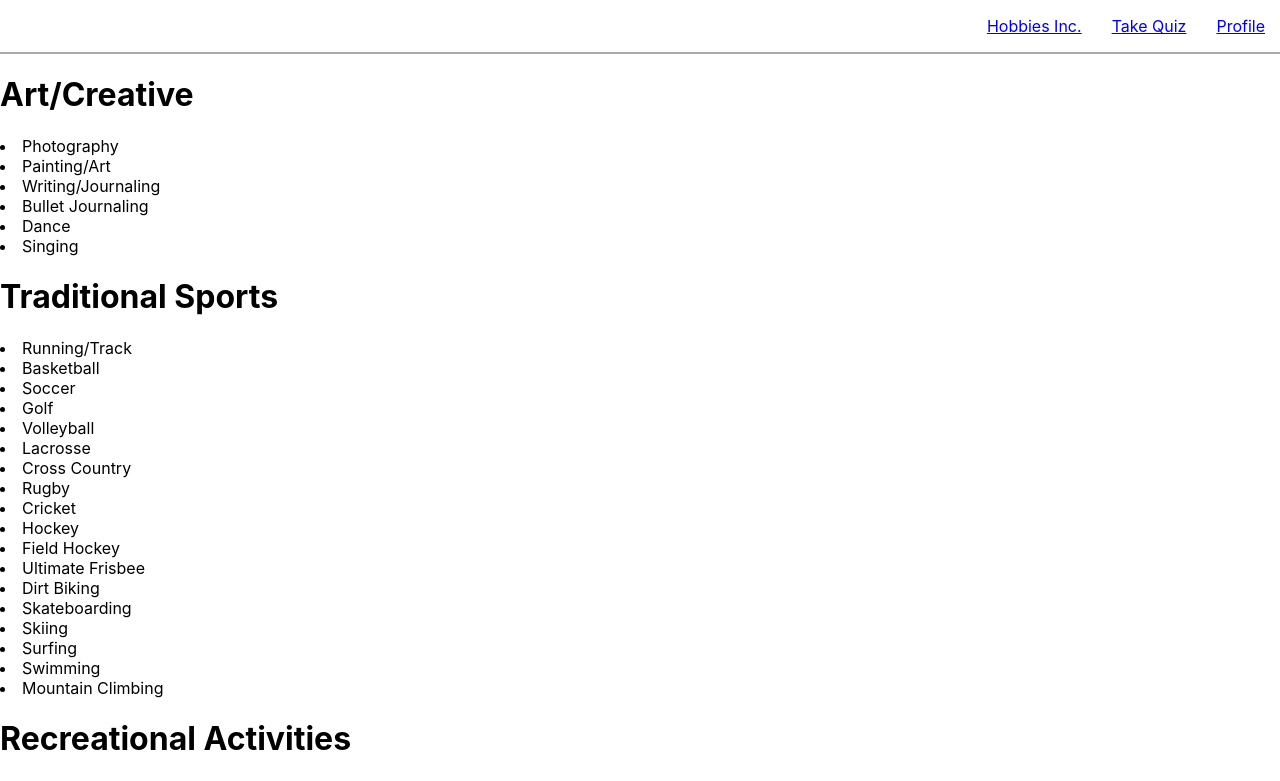
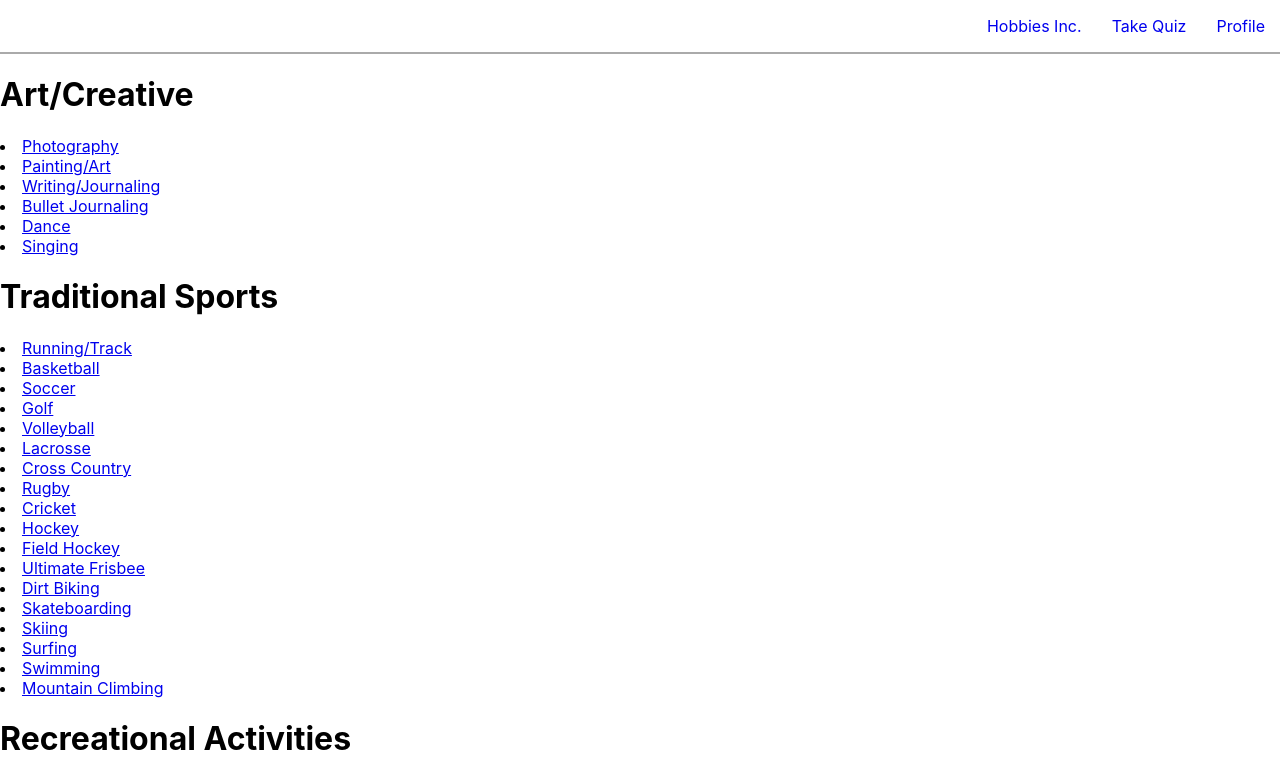
Before and after one commit to acmucsd-projects/wi21-dolphin, a React (Create React App) app in the folder client/: page /Home in a window 1280 px wide. Shown: the top 781 px of the page. Built offline with nearby package versions, Linux system fonts and the light colour scheme.

Commit message:
Added links to all the hobbies and they can route to their own page.

```diff
--- a/client/src/App.js
+++ b/client/src/App.js
@@ -4,18 +4,30 @@ import {
   Switch,
   Route,
 } from "react-router-dom";
-import Home from './components/Home';
+import Home from './pages/Home';
 import Navbar from './components/Navbar';
+import HobbyArray from './pages/Home/hobbies.json';
+import HobbySub from './components/HobbySub';
 
 function App() {
+  const routeComponents = HobbyArray.map(item => {
+    return(
+      item.hobbies.map((hobby, index) => {
+        return(
+          <Route key={index} to={`/${ hobby }`}>
+            <HobbySub key={index} hobby={ hobby }/>
+          </Route>
+        )
+    }))})
 
   return (
     <Router>
       <Navbar />
       <Switch>
-        <Route path="/">
+        <Route path="/Home">
           <Home />
         </Route>
+        {routeComponents}
       </Switch>
     </Router>
   )
--- /dev/null
+++ b/client/src/components/HobbySub/index.jsx
@@ -0,0 +1,10 @@
+import {useState, useEffect} from 'react';
+
+function HobbySub(props) {
+
+    return(
+        <h1>{props.hobby}</h1>
+    )
+}
+
+export default HobbySub
--- a/client/src/components/Home/index.jsx
+++ /dev/null
@@ -1,20 +0,0 @@
-import HobbyArray from '../../hobbies.json';
-
-function Home() {
-
-  return (
-    <div >
-    {HobbyArray.map((item, index) => {
-        return (
-        <div>
-            <h1 key={index}>{item.name}</h1>
-            {item.hobbies.map(hobby => <li>{hobby}</li>)}
-        </div>
-        )
-    }
-    )}
-    </div>
-  )
-}
-
-export default Home;
--- a/client/src/components/Navbar/index.jsx
+++ b/client/src/components/Navbar/index.jsx
@@ -6,13 +6,13 @@ function Navbar() {
   return (
     <nav className="navbar">
         <p className="navbar-component">
-            <Link to="/">Hobbies Inc.</Link>
+            <Link className="link" to="/Home">Hobbies Inc.</Link>
         </p>
         <p className="navbar-component">
-            <Link to="/take-quiz">Take Quiz</Link>
+            <Link className="link" to="/take-quiz">Take Quiz</Link>
         </p>
         <p className="navbar-component">
-            <Link to="/profile">Profile</Link>
+            <Link className="link" to="/profile">Profile</Link>
         </p>
     </nav>
   )
--- a/client/src/components/Navbar/style.css
+++ b/client/src/components/Navbar/style.css
@@ -9,3 +9,7 @@
     padding-left: 15px;
     padding-right: 15px;
 }
+
+.link {
+    text-decoration: none;
+}
--- /dev/null
+++ b/client/src/pages/Home/index.jsx
@@ -0,0 +1,26 @@
+import HobbyArray from './hobbies.json';
+import { Link, Route } from 'react-router-dom';
+import HobbySub from '../../components/HobbySub';
+
+function Home() {
+
+  return (
+    <div >
+    {HobbyArray.map((item, index) => {
+        return (
+        <div>
+            <h1 key={index}>{item.name}</h1>
+            {item.hobbies.map(hobby => {
+              return (
+                <li>
+                  <Link to={`/${hobby}`}>{hobby}</Link>
+                </li>
+                )})}
+        </div>
+        )
+    })}
+    </div>
+  )
+}
+
+export default Home;
```
Also changed, not shown: client/src/pages/Home/hobbies.json (renamed from client/src/hobbies.json), 1 other file (tests, documents, lock files or other folders).
